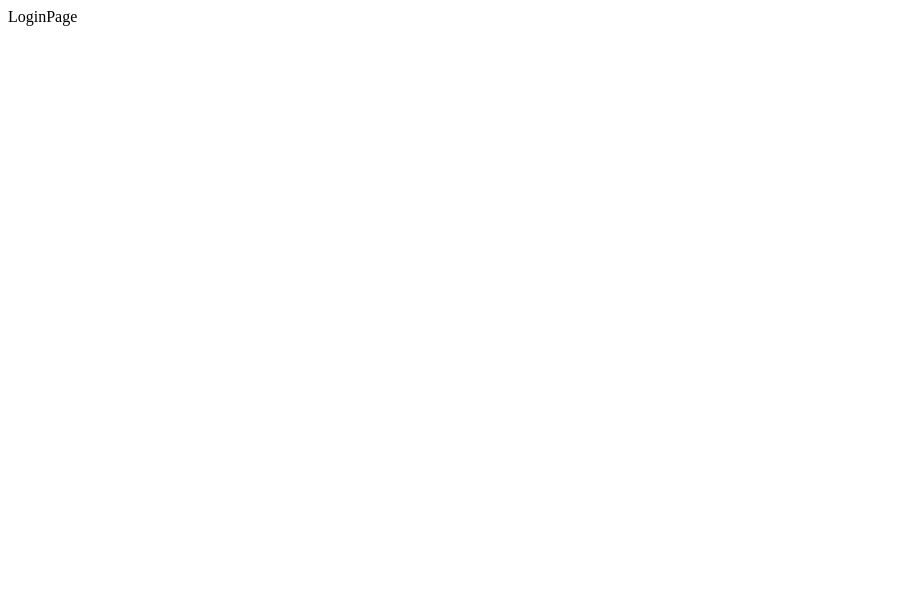
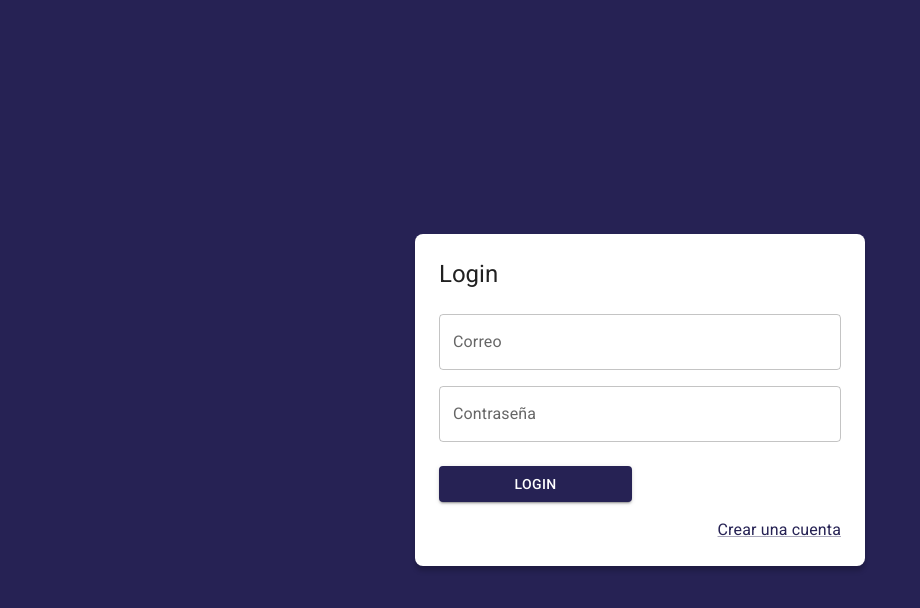
Before and after one commit to JesugG17/journal-app, a React (Vite) app: page /auth/login in a window 1280 px wide. Shown: the top 608 px of the page, without its empty margins (0-920 px from the left). Built offline with nearby package versions, Linux system fonts and the light colour scheme.

Commit message:
AuthLayout, LoginPage y RegisterPage creadas

```diff
--- a/src/JournalApp.jsx
+++ b/src/JournalApp.jsx
@@ -1,9 +1,10 @@
 import { AppRouter } from "./router/AppRouter"
+import { AppTheme } from "./theme"
 
 export const JournalApp = () => {
   return (
-    <>
+    <AppTheme>
         <AppRouter />
-    </>
+    </AppTheme>
   )
 }
--- /dev/null
+++ b/src/auth/layout/AuthLayout.jsx
@@ -0,0 +1,27 @@
+import { Grid, Typography } from "@mui/material";
+
+export const AuthLayout = ({ children, title = '' }) => {
+  return (
+    <Grid
+      container
+      spacing={0}
+      direction="column"
+      alignItems="center"
+      justifyContent="center"
+      sx={{ minHeight: "100vh", backgroundColor: "primary.main", padding: 4 }}
+    >
+      <Grid
+        item
+        className="box-shadow"
+        xs={3}
+        sx={{ backgroundColor: "white", padding: 3, borderRadius: 2, width: { md: 450, sm: 450} }}
+      >
+        <Typography variant="h5" sx={{ mb: 1 }}>
+          { title }
+        </Typography>
+
+        { children }
+      </Grid>
+    </Grid>
+  );
+};
--- a/src/auth/pages/LoginPage.jsx
+++ b/src/auth/pages/LoginPage.jsx
@@ -1,7 +1,46 @@
-import React from 'react'
+import { Google } from "@mui/icons-material";
+import { Link as RouterLink } from "react-router-dom";
+import { Button, Grid, Link, TextField } from "@mui/material";
+import { AuthLayout } from "../layout/AuthLayout";
 
 export const LoginPage = () => {
   return (
-    <div>LoginPage</div>
-  )
-}
+    <AuthLayout title="Login">
+      <form>
+        <Grid container>
+          <Grid item xs={12} sx={{ mt: 2 }}>
+            <TextField
+              label="Correo"
+              type="email"
+              placeholder="correo@gmail.com"
+              fullWidth
+            />
+          </Grid>
+          <Grid item xs={12} sx={{ mt: 2 }}>
+            <TextField
+              label="Contraseña"
+              type="password"
+              placeholder="correo@gmail.com"
+              fullWidth
+            />
+          </Grid>
+
+          <Grid container spacing={2} sx={{ mb: 2, mt: 1 }}>
+            <Grid item xs={12} sm={6}>
+              <Button variant="contained" fullWidth>
+                Login
+              </Button>
+            </Grid>
+
+          </Grid>
+
+          <Grid container direction="row" justifyContent="end">
+            <Link component={RouterLink} to="/auth/register">
+              Crear una cuenta
+            </Link>
+          </Grid>
+        </Grid>
+      </form>
+    </AuthLayout>
+  );
+};
--- a/src/auth/pages/RegisterPage.jsx
+++ b/src/auth/pages/RegisterPage.jsx
@@ -1,7 +1,55 @@
-import React from 'react'
+import { Google } from "@mui/icons-material";
+import { Link as RouterLink } from "react-router-dom";
+import { Button, Grid, Link, TextField, Typography } from "@mui/material";
+import { AuthLayout } from "../layout/AuthLayout";
 
 export const RegisterPage = () => {
   return (
-    <div>RegisterPage</div>
-  )
-}
+    <AuthLayout title="Register">
+      <form>
+        <Grid container>
+        <Grid item xs={12} sx={{ mt: 2 }}>
+            <TextField
+              label="Nombre"
+              type="text"
+              placeholder="Tu nombre"
+              fullWidth
+            />
+          </Grid>
+          <Grid item xs={12} sx={{ mt: 2 }}>
+            <TextField
+              label="Correo"
+              type="email"
+              placeholder="correo@gmail.com"
+              fullWidth
+            />
+          </Grid>
+          <Grid item xs={12} sx={{ mt: 2 }}>
+            <TextField
+              label="Contraseña"
+              type="password"
+              placeholder="correo@gmail.com"
+              fullWidth
+            />
+          </Grid>
+
+          <Grid container spacing={2} sx={{ mb: 2, mt: 1 }}>
+            <Grid item xs={12}>
+              <Button variant="contained" fullWidth>
+                Crear cuenta
+              </Button>
+            </Grid>
+
+          </Grid>
+
+          <Grid container direction="row" justifyContent="end">
+            <Typography sx={{ mr: 1}}>¿Ya tienes cuenta?</Typography>
+            <Link component={RouterLink} to="/auth/login">
+              Ingresar
+            </Link>
+          </Grid>
+        </Grid>
+      </form>
+    </AuthLayout>
+  );
+};
--- a/src/index.css
+++ b/src/index.css
@@ -1,3 +1,8 @@
 * {
   box-sizing: border-box;
 }
+
+
+.box-shadow {
+  box-shadow: 0px 5px 5px rgba(0, 0, 0, 0.2);
+}
--- a/src/journal/pages/JournalPage.jsx
+++ b/src/journal/pages/JournalPage.jsx
@@ -1,6 +1,9 @@
+import { Typography } from '@mui/material'
 
 export const JournalPage = () => {
   return (
-    <div>JournalPage</div>
+    <>
+      <Typography variant="h1">JournalPage</Typography>
+    </>
   )
 }
--- a/src/theme/AppTheme.jsx
+++ b/src/theme/AppTheme.jsx
@@ -1,9 +1,9 @@
-import { ThemeProvider } from "@emotion/react"
-import { CssBaseline } from "@mui/material"
+import { CssBaseline, ThemeProvider } from '@mui/material'
+import { purpleTheme } from './'
 
 export const AppTheme = ({ children }) => {
   return (
-    <ThemeProvider theme={theme}>
+    <ThemeProvider theme={purpleTheme}>
       {/* CssBaseline kickstart an elegant, consistent, and simple baseline to build upon. */}
       <CssBaseline />
       { children }
--- /dev/null
+++ b/src/theme/index.js
@@ -0,0 +1,2 @@
+export * from './AppTheme';
+export * from './purpleTheme';
--- /dev/null
+++ b/src/theme/purpleTheme.js
@@ -0,0 +1,16 @@
+import { createTheme } from '@mui/material';
+import { red } from '@mui/material/colors';
+
+export const purpleTheme = createTheme({
+    palette: {
+        primary: {
+            main: '#262254'
+        },
+        secondary: {
+            main: '#543884'
+        },
+        error: {
+            main: red.A400
+        }
+    }
+});
```
Also changed, not shown: src/theme/purple.js (deleted).
